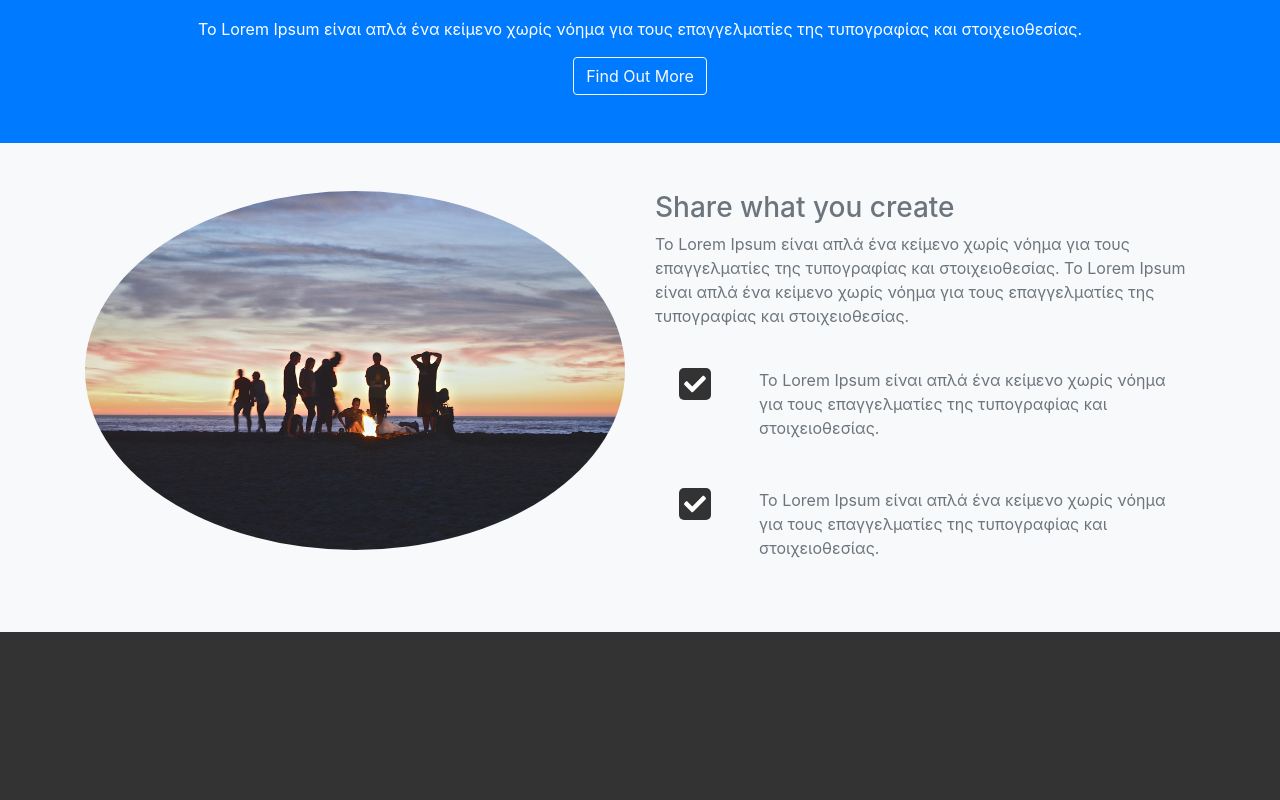
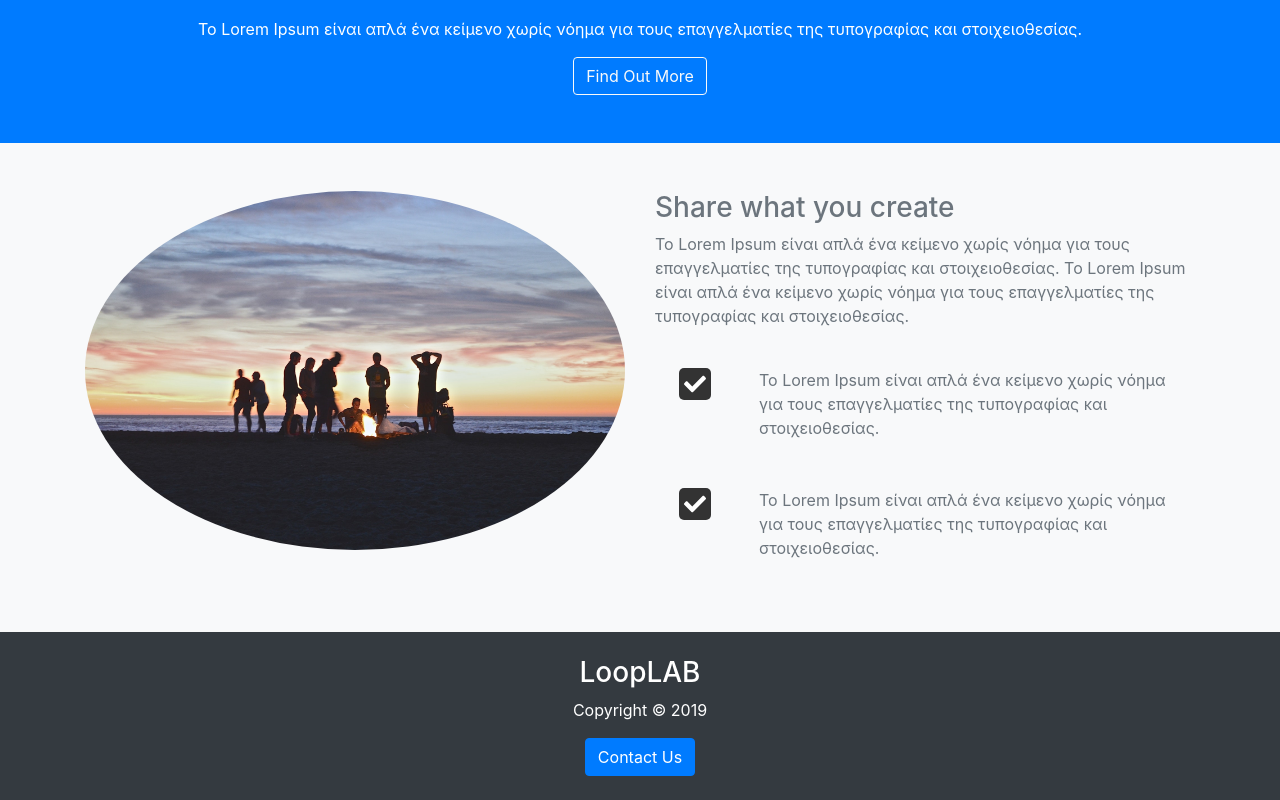
Before and after one commit to avnikolaou/bootstrap-4-themes, a React (Create React App) app: page /Looplab in a window 1280 px wide. Shown: the part 2284-3084 px from the top of the page. Before the commit the page ends 2916 px from the top, so only its background shows below. Built offline with nearby package versions, Linux system fonts and the light colour scheme.

Commit message:
fix: project 1 footer

```diff
--- a/package.json
+++ b/package.json
@@ -13,7 +13,8 @@
     "react": "^16.9.0",
     "react-dom": "^16.9.0",
     "react-router-dom": "^5.0.1",
-    "react-scripts": "3.1.1"
+    "react-scripts": "3.1.1",
+    "reactstrap": "^8.0.1"
   },
   "scripts": {
     "start": "react-scripts start",
--- /dev/null
+++ b/src/Projects/LoopLab_Social_Theme/Footer.js
@@ -0,0 +1,58 @@
+import React, { Component } from "react"
+
+class Footer extends Component{
+
+    getYear() {
+        return new Date().getFullYear();
+    }
+
+    render() {
+        return(
+            <footer id={"main-footer"} className={"bg-dark"}>
+                <div className={"container"}>
+                    <div className={"row"}>
+                        <div className={"col text-center py-4"}>
+                            <h3>LoopLAB</h3>
+                            <p>Copyright &copy; <span id={"year"}>{this.getYear()}</span></p>
+                            <button className="btn btn-primary" data-toggle="modal" data-target="#contactModal">Contact Us</button>
+                        </div>
+                    </div>
+                </div>
+
+                <div className="modal fade text-dark" id="contactModal">
+                    <div className="modal-dialog">
+                        <div className="modal-content">
+                            <div className="modal-header">
+                                <h5 className="modal-title">Contact Us</h5>
+                                <button className="close" data-dismiss="modal">
+                                    <span>&times;</span>
+                                </button>
+                            </div>
+                            <div className="modal-body">
+                                <form>
+                                    <div className="form-group">
+                                        <label for="name">Name</label>
+                                        <input type="text" className="form-control"/>
+                                    </div>
+                                    <div className="form-group">
+                                        <label for="email">Email</label>
+                                        <input type="email" className="form-control"/>
+                                    </div>
+                                    <div className="form-group">
+                                        <label for="message">Message</label>
+                                        <textarea className="form-control"></textarea>
+                                    </div>
+                                </form>
+                            </div>
+                            <div className="modal-footer">
+                                <button className="btn btn-primary btn-block">Submit</button>
+                            </div>
+                        </div>
+                    </div>
+                </div>
+            </footer>
+        )
+    }
+}
+
+export default Footer
--- a/src/Projects/LoopLab_Social_Theme/Looplab.js
+++ b/src/Projects/LoopLab_Social_Theme/Looplab.js
@@ -2,6 +2,7 @@ import React from 'react';
 import Nav from "./Nav";
 import Header from "./Header";
 import Main from "./Main";
+import Footer from "./Footer";
 
 function Looplab() {
   return (
@@ -9,6 +10,7 @@ function Looplab() {
         <Nav/>
         <Header/>
         <Main/>
+        <Footer/>
       </div>
   );
 }
```
Also changed, not shown: src/Projects/LoopLab_Social_Theme/ContactModal.js (added, +39 -0 lines), 1 other file (tests, documents, lock files or other folders).
